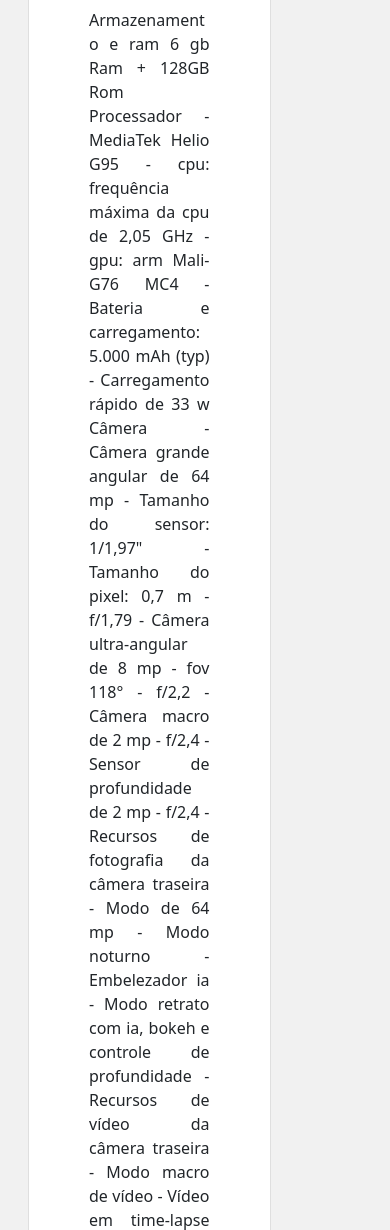
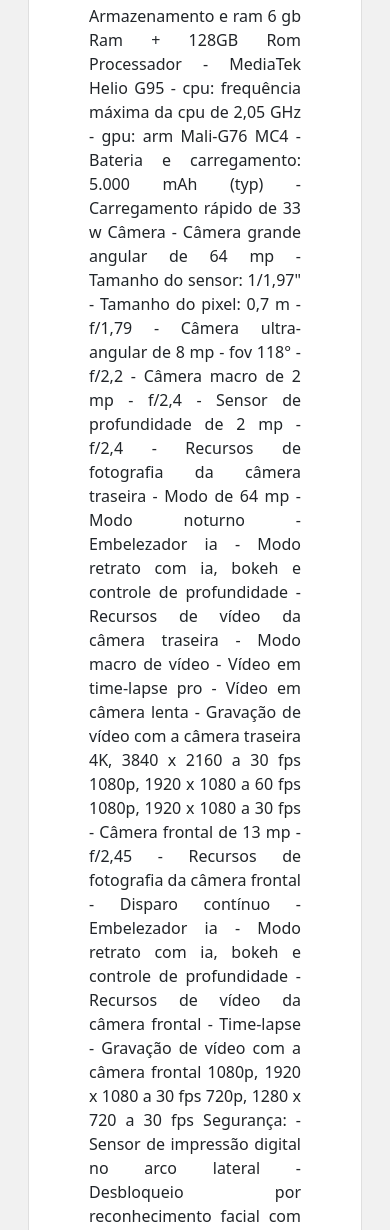
Before and after one commit to MicaelMunsfeld/E-Commerce, a PHP site: page /view_produto.php?id=1 in a window 390 px wide. Shown: the part 638-1868 px from the top of the page. Run offline with PHP 8.4, Linux system fonts and the light colour scheme; data comes from the database, SQL or seed files in the repository; data that the repository does not hold is empty.

Commit message:
Update view_produto.php

```diff
--- a/view_produto.php
+++ b/view_produto.php
@@ -38,7 +38,7 @@
     </div>
     <section class="container mt-5 mb-5">
         <div class="row">
-            <div class="col-3 bg-red p-5 br-10">
+            <div class="col-lg-3 col-md-12 col-sm-12 bg-red p-5 br-10">
                 <div>
                     <?php
                     $oQuery     = "SELECT * FROM categorias";
@@ -56,7 +56,7 @@
                     ?>
                 </div>
             </div>
-            <div class="col-9 p-3">
+            <div class="col-lg-9 col-md-12 col-sm-12 p-3">
                 <div class="row">
 
                     <?php
@@ -65,7 +65,7 @@
                     $oQuery_run = mysqli_query($oConexao, $oQuery);
                     $oProduto   = mysqli_fetch_array($oQuery_run);
                     ?>
-                    <form method="POST" action="carrinho.php?action=add&id=<?php echo $row["id"]; ?>">
+                    <form method="POST" action="carrinho.php">
                         <div class="card col-12 br-10 p-5">
                             <img class="img-view-produto br-10 img-fluid" src="<?= $oProduto['imagem']; ?>" alt="<?= $oProduto['descricao']; ?>">
                             <div class="card-body">
```
